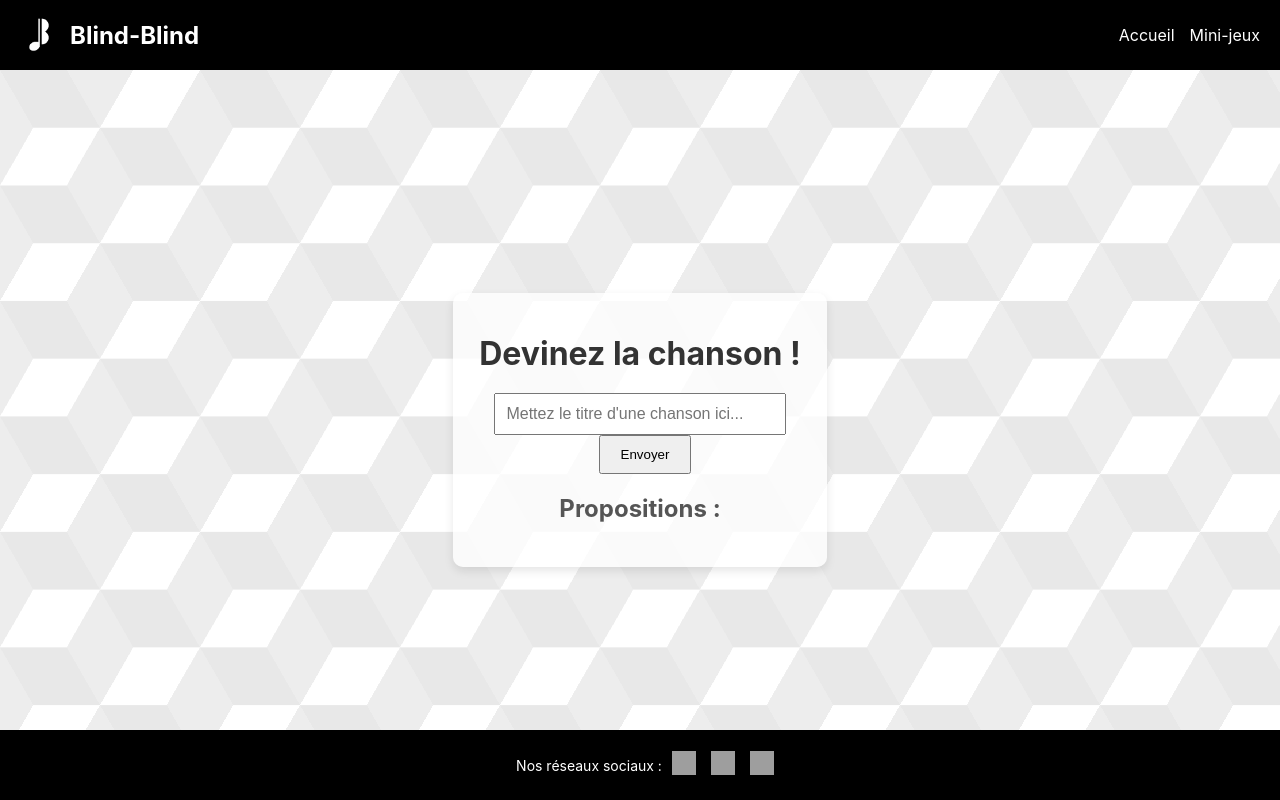
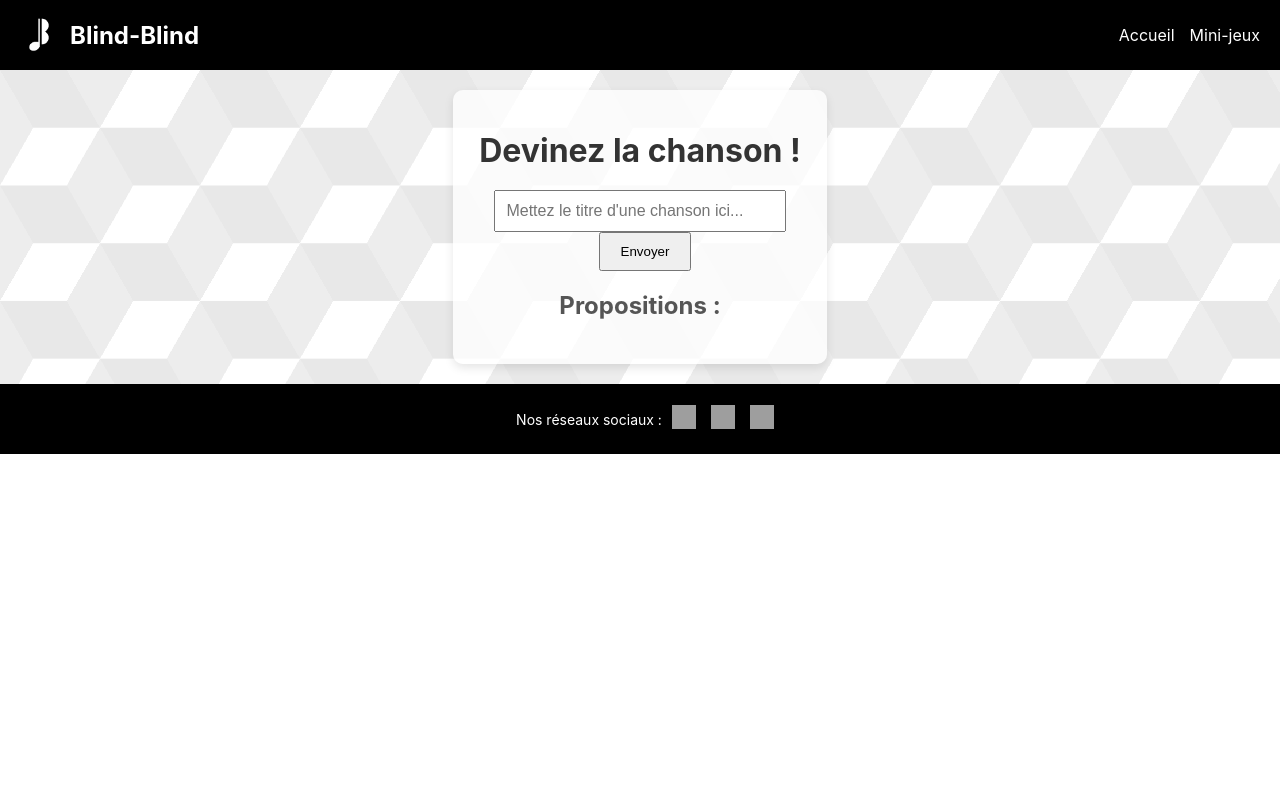
Before and after one commit to SaitamTheBest/Blind-Blind, a React (Create React App) app in the folder front/: page /classic in a window 1280 px wide. Built offline with nearby package versions, Linux system fonts and the light colour scheme; grey boxes are pictures that could not be loaded.

Commit message:
fix: css for

```diff
--- a/front/src/styles/footer/footer.css
+++ b/front/src/styles/footer/footer.css
@@ -8,8 +8,9 @@ footer {
     padding: 20px 0;
     height: 30px;
     width: 100%;
-    position: fixed;
+    position: relative;
     bottom: 0;
+    margin: auto;
 }
 
 p {
--- a/front/src/styles/games/classic/classic.css
+++ b/front/src/styles/games/classic/classic.css
@@ -1,8 +1,8 @@
 .classic-container {
     position: relative;
-    height: calc(100vh - 80px);
+    min-height: calc(100% - 80px);
     display: flex;
-    align-items: center;
+    align-items: flex-start;
     justify-content: center;
     --s: 200px;
     --c1: #ffffff;
@@ -23,6 +23,8 @@
     background: rgba(255, 255, 255, 0.8); /* Fond blanc semi-transparent */
     padding: 20px;
     border-radius: 10px;
+    margin-top: 20px;
+    margin-bottom: 20px;
     box-shadow: 0 4px 10px rgba(0, 0, 0, 0.1);
     text-align: center;
 }
```
